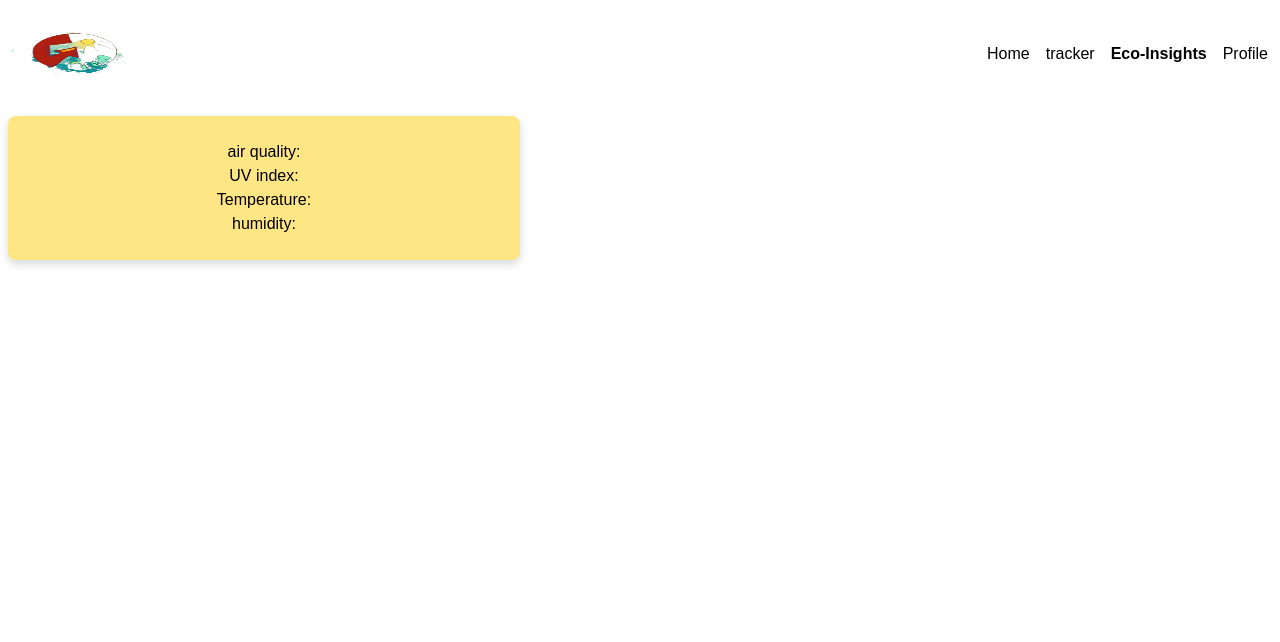
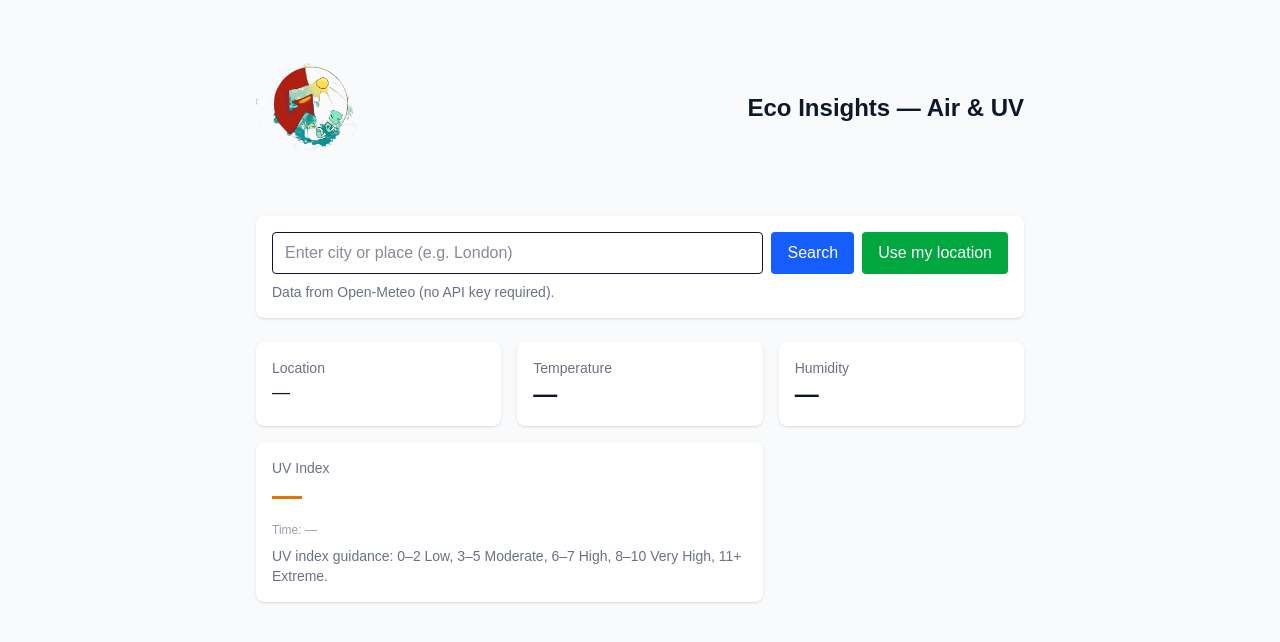
Before and after one commit to Nidheesh-Shetty/f19, a Next.js app: page /eco in a window 1280 px wide. Shown: the top 642 px of the page. Built offline with nearby package versions, Linux system fonts and the light colour scheme.

Commit message:
Added weather forcast API

```diff
--- a/app/eco/page.js
+++ b/app/eco/page.js
@@ -1,42 +1,180 @@
-import Image from "next/image";
-import Link from "next/link";
+"use client";
 
-export default function Home() {
+import { useEffect, useState } from "react";
+
+export default function EcoPage() {
+    const [query, setQuery] = useState("");
+    const [loading, setLoading] = useState(false);
+    const [error, setError] = useState(null);
+    const [location, setLocation] = useState(null); // {name, latitude, longitude}
+    const [data, setData] = useState(null); // {temperature, humidity, uv, time}
+
+    // Geocode a place name using Open-Meteo's geocoding API
+    async function geocode(place) {
+        const url = `https://geocoding-api.open-meteo.com/v1/search?name=${encodeURIComponent(
+            place
+        )}&count=1`;
+        const res = await fetch(url);
+        if (!res.ok) throw new Error("Geocoding failed");
+        const json = await res.json();
+        if (!json.results || json.results.length === 0) throw new Error("Location not found");
+        const r = json.results[0];
+        return { name: r.name + (r.country ? ", " + r.country : ""), latitude: r.latitude, longitude: r.longitude };
+    }
+
+    // Fetch weather/uv/humidity from Open-Meteo
+    async function fetchWeather(lat, lon) {
+        // request current weather + hourly humidity and uv_index so we can pick the matching hour
+        const url = `https://api.open-meteo.com/v1/forecast?latitude=${lat}&longitude=${lon}&current_weather=true&hourly=relativehumidity_2m,uv_index,temperature_2m&timezone=auto`;
+        const res = await fetch(url);
+        if (!res.ok) throw new Error("Weather fetch failed");
+        const json = await res.json();
+
+        const current = json.current_weather || null;
+        const hourly = json.hourly || null;
+
+        let temperature = current?.temperature ?? null;
+        let time = current?.time ?? null;
+        let humidity = null;
+        let uv = null;
+
+        if (hourly && time) {
+            const idx = hourly.time.indexOf(time);
+            if (idx !== -1) {
+                humidity = hourly.relativehumidity_2m[idx];
+                uv = hourly.uv_index[idx];
+                // If temperature wasn't available in current_weather, try hourly
+                if (temperature == null && hourly.temperature_2m) temperature = hourly.temperature_2m[idx];
+            } else {
+                // fallback: take the nearest hour (last entry)
+                const last = hourly.time.length - 1;
+                humidity = hourly.relativehumidity_2m[last];
+                uv = hourly.uv_index[last];
+            }
+        }
+
+        return { temperature, humidity, uv, time };
+    }
+
+    async function searchPlace(place) {
+        setLoading(true);
+        setError(null);
+        setData(null);
+        try {
+            const loc = await geocode(place);
+            setLocation(loc);
+            const w = await fetchWeather(loc.latitude, loc.longitude);
+            setData(w);
+        } catch (err) {
+            setError(err.message);
+        } finally {
+            setLoading(false);
+        }
+    }
+
+    function useMyLocation() {
+        setLoading(true);
+        setError(null);
+        setData(null);
+        if (!navigator.geolocation) {
+            setError("Geolocation not supported by your browser");
+            setLoading(false);
+            return;
+        }
+        navigator.geolocation.getCurrentPosition(
+            async (pos) => {
+                try {
+                    const lat = pos.coords.latitude;
+                    const lon = pos.coords.longitude;
+                    // Optional reverse geocoding could be done; for now just show coords
+                    setLocation({ name: `Lat ${lat.toFixed(3)}, Lon ${lon.toFixed(3)}`, latitude: lat, longitude: lon });
+                    const w = await fetchWeather(lat, lon);
+                    setData(w);
+                } catch (err) {
+                    setError(err.message || String(err));
+                } finally {
+                    setLoading(false);
+                }
+            },
+            (err) => {
+                setError(err.message || "Unable to get location");
+                setLoading(false);
+            }
+        );
+    }
+
+    // Optionally, load a default location on mount (example: New York)
+    useEffect(() => {
+        // no-op by default. Uncomment to auto-load a default city.
+        // searchPlace('New York');
+    }, []);
+
     return (
-        <div className="bg-white text-black">
-            <header>
-                <div className="container p-3  flex items-center justify-between">
-                    <img src="/images/logo.png" className="w-32 h-21"></img>
-                    <nav>
-                        <ul className="flex items-center gap-4 text-black">
-                            <li className="hover:font-bold hover:underline">
-                                <a href="/home"> Home</a>
-                            </li>
-                            <li className="hover:font-bold hover:underline">
-                                <a href="/tracker"> tracker</a>
-                            </li>
-                            <li className="font-bold">
-                                <a href="#"> Eco-Insights</a>
-                            </li>
-                            <li className="hover:font-bold hover:underline">
-                                <a href="/profile"> Profile</a>
-                            </li>
-                        </ul>
-                    </nav>
+        <div className="min-h-screen bg-slate-50 text-slate-900 p-6">
+            <header className="max-w-3xl mx-auto">
+                <div className="flex items-center justify-between mb-6">
+                    <img src="/images/logo.png" alt="logo" className="w-28 h-auto" />
+                    <h1 className="text-2xl font-semibold">Eco Insights — Air & UV</h1>
                 </div>
-                <div className="border-none bg-amber-200 drop-shadow-lg rounded-lg px-4 py-6 m-2 flex flex-col items-center w-3/4 max-w-lg">
-                    <div>air quality:</div>
-                    <div>UV index:</div>
-                    <div>Temperature:</div>
-                    <div>humidity:</div>
+
+                <div className="bg-white shadow rounded-lg p-4 mb-6">
+                    <div className="flex gap-2">
+                        <input
+                            className="flex-1 border rounded px-3 py-2"
+                            placeholder="Enter city or place (e.g. London)"
+                            value={query}
+                            onChange={(e) => setQuery(e.target.value)}
+                            onKeyDown={(e) => {
+                                if (e.key === "Enter") searchPlace(query);
+                            }}
+                        />
+                        <button
+                            className="bg-blue-600 text-white px-4 rounded"
+                            onClick={() => searchPlace(query)}
+                            disabled={!query || loading}
+                        >
+                            Search
+                        </button>
+                        <button className="bg-green-600 text-white px-4 rounded" onClick={useMyLocation} disabled={loading}>
+                            Use my location
+                        </button>
+                    </div>
+                    <p className="text-sm text-gray-500 mt-2">Data from Open-Meteo (no API key required).</p>
                 </div>
-            </header >
-            <main>
-                <section
-                    id="hero"
-                    className=" relative bg-cover h-screen flex justify-center items-center text-center">
-                </section>
-            </main>
-        </div >
+
+                <div className="mb-6">
+                    {loading && <div className="text-sm text-gray-600">Loading…</div>}
+                    {error && <div className="text-sm text-red-600">Error: {error}</div>}
+                </div>
+
+                <div className="grid grid-cols-1 md:grid-cols-3 gap-4 max-w-3xl">
+                    <div className="bg-white rounded-lg shadow p-4">
+                        <div className="text-sm text-gray-500">Location</div>
+                        <div className="text-lg font-medium">{location ? location.name : "—"}</div>
+                        {location && <div className="text-xs text-gray-400">Lat: {location.latitude.toFixed(3)}, Lon: {location.longitude.toFixed(3)}</div>}
+                    </div>
+
+                    <div className="bg-white rounded-lg shadow p-4">
+                        <div className="text-sm text-gray-500">Temperature</div>
+                        <div className="text-2xl font-semibold">{data?.temperature != null ? `${data.temperature} °C` : "—"}</div>
+                    </div>
+
+                    <div className="bg-white rounded-lg shadow p-4">
+                        <div className="text-sm text-gray-500">Humidity</div>
+                        <div className="text-2xl font-semibold">{data?.humidity != null ? `${data.humidity} %` : "—"}</div>
+                    </div>
+
+                    <div className="bg-white rounded-lg shadow p-4 md:col-span-2">
+                        <div className="text-sm text-gray-500">UV Index</div>
+                        <div className="text-3xl font-bold text-amber-600">{data?.uv != null ? data.uv : "—"}</div>
+                        <div className="text-xs text-gray-400 mt-2">Time: {data?.time ?? "—"}</div>
+                        <div className="text-sm text-gray-500 mt-2">
+                            UV index guidance: 0–2 Low, 3–5 Moderate, 6–7 High, 8–10 Very High, 11+ Extreme.
+                        </div>
+                    </div>
+
+                </div>
+            </header>
+        </div>
     );
 }
```
Also changed, not shown: 1 other file (tests, documents, lock files or other folders).
